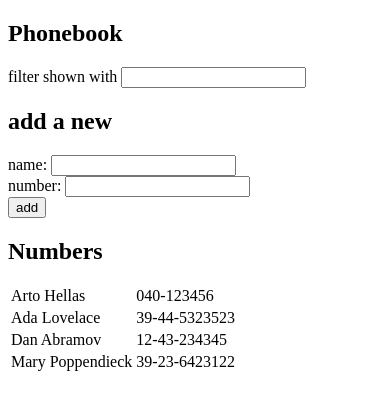
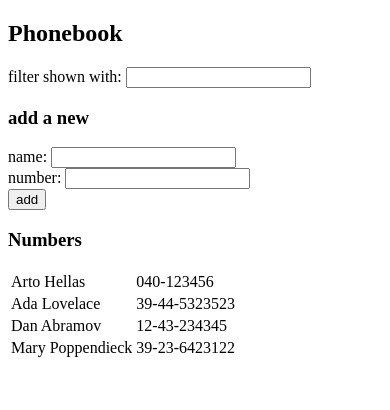
Before and after one commit to trevorsinnott/fullStackOpenMOOC, a React (Create React App) app in the folder part2/phonebook/: page / in a window 390 px wide. Shown: the top 410 px of the page. Built offline with nearby package versions, Linux system fonts and the light colour scheme.

Commit message:
exercise 2.10: The Phonebook Step5

```diff
--- a/part2/phonebook/src/components/App.js
+++ b/part2/phonebook/src/components/App.js
@@ -1,6 +1,8 @@
 import React, { useState } from "react";
-import Header from "./Header";
 import Input from "./Input";
+import Filter from "./Filter";
+import PersonForm from "./PersonForm";
+import Persons from "./Persons";
 
 const App = () => {
   const [persons, setPersons] = useState([
@@ -55,39 +57,16 @@ const App = () => {
 
   return (
     <div>
-      <Header text="Phonebook" />
-      <Input
-        text="filter shown with"
-        value={filterBy.searchValue}
-        handleChange={handleFilterChange}
+      <h2>Phonebook</h2>
+      <Filter value={filterBy.value} handleChange={handleFilterChange} />
+      <h3>add a new</h3>
+      <PersonForm
+        newPerson={newPerson}
+        handleChange={handlePersonChange}
+        submit={addPerson}
       />
-      <Header text="add a new" />
-      <form onSubmit={addPerson}>
-        <Input
-          text="name:"
-          value={newPerson.name}
-          handleChange={handlePersonChange}
-        />
-        <Input
-          text="number:"
-          value={newPerson.number}
-          handleChange={handlePersonChange}
-        />
-        <div>
-          <button type="submit">add</button>
-        </div>
-      </form>
-      <Header text="Numbers" />
-      <table>
-        <tbody>
-          {peopleToShow.map((person) => (
-            <tr key={person.name}>
-              <td>{person.name}</td>
-              <td>{person.number}</td>
-            </tr>
-          ))}
-        </tbody>
-      </table>
+      <h3>Numbers</h3>
+      <Persons peopleToShow={peopleToShow} />
     </div>
   );
 };
--- /dev/null
+++ b/part2/phonebook/src/components/Filter.js
@@ -0,0 +1,16 @@
+import React from "react";
+import Input from "./Input";
+
+const Filter = ({ value, handleChange }) => {
+  return (
+    <div>
+      <Input
+        text="filter shown with"
+        value={value}
+        handleChange={handleChange}
+      />
+    </div>
+  );
+};
+
+export default Filter;
--- a/part2/phonebook/src/components/Header.js
+++ /dev/null
@@ -1,7 +0,0 @@
-import React from "react";
-
-const Header = ({ text }) => {
-  return <h2>{text}</h2>;
-};
-
-export default Header;
--- a/part2/phonebook/src/components/Input.js
+++ b/part2/phonebook/src/components/Input.js
@@ -3,7 +3,7 @@ import React from "react";
 const Input = ({ text, value, handleChange }) => {
   return (
     <div>
-      {text} <input id={text} value={value} onChange={handleChange} />
+      {text}: <input id={text} value={value} onChange={handleChange} />
     </div>
   );
 };
--- /dev/null
+++ b/part2/phonebook/src/components/PersonForm.js
@@ -0,0 +1,26 @@
+import React from "react";
+import Input from "./Input";
+
+const PersonForm = ({ newPerson, handleChange, submit }) => {
+  const inputs = Object.keys(newPerson).map((label) => {
+    return (
+      <Input
+        key={label}
+        value={newPerson[label]}
+        text={label}
+        handleChange={handleChange}
+      />
+    );
+  });
+
+  return (
+    <form onSubmit={submit}>
+      {inputs}
+      <div>
+        <button type="submit">add</button>
+      </div>
+    </form>
+  );
+};
+
+export default PersonForm;
--- /dev/null
+++ b/part2/phonebook/src/components/Persons.js
@@ -0,0 +1,18 @@
+import React from "react";
+
+const Persons = ({ peopleToShow }) => {
+  return (
+    <table>
+      <tbody>
+        {peopleToShow.map((person) => (
+          <tr key={person.name}>
+            <td>{person.name}</td>
+            <td>{person.number}</td>
+          </tr>
+        ))}
+      </tbody>
+    </table>
+  );
+};
+
+export default Persons;
```
